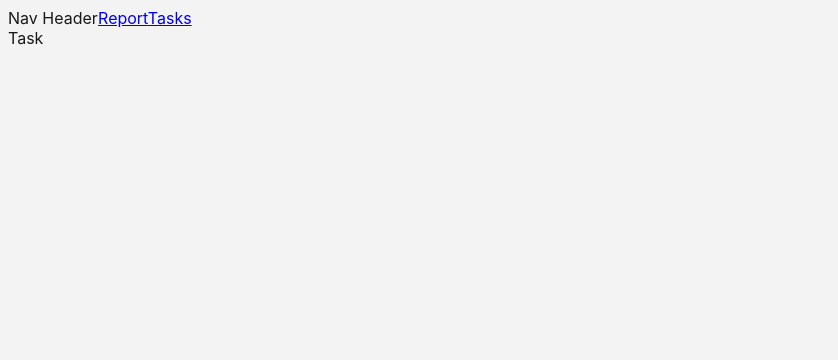
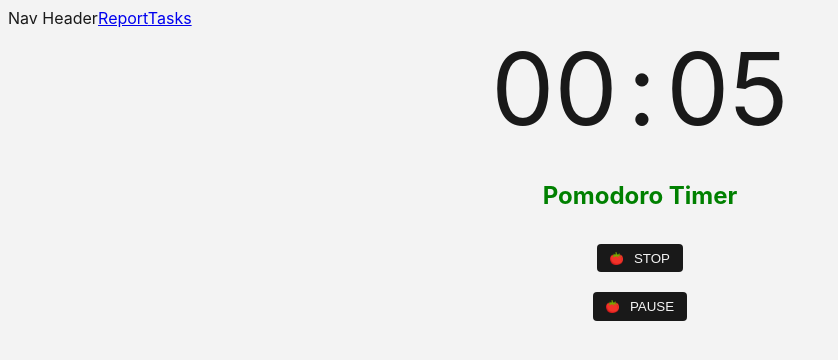
Before and after one commit to TRGroupProject/trgroupproject, a React (Vite) app in the folder frontend/: page /Tasks/1 in a window 1280 px wide. Shown: the top 360 px of the page, without its empty margins (0-838 px from the left). Built offline with nearby package versions, Linux system fonts and the light colour scheme; no server answers.

Commit message:
Refactor: remove useParams

```diff
--- a/frontend/src/components/pages/Task.tsx
+++ b/frontend/src/components/pages/Task.tsx
@@ -1,15 +1,9 @@
 import * as React from 'react';
-import { useParams } from 'react-router-dom';
+import PomodoroTimer from '../features/PomodoroTimer';
 
-interface ITaskProps {
-}
+const Task: React.FC = () => {
 
-const Task: React.FC<ITaskProps> = () => {
-
-  const taskId = useParams();
-  console.log("taskId", taskId)
-
-  return <>Task</>;
+    return <div><PomodoroTimer /></div>;
 };
 
 export default Task;
```
